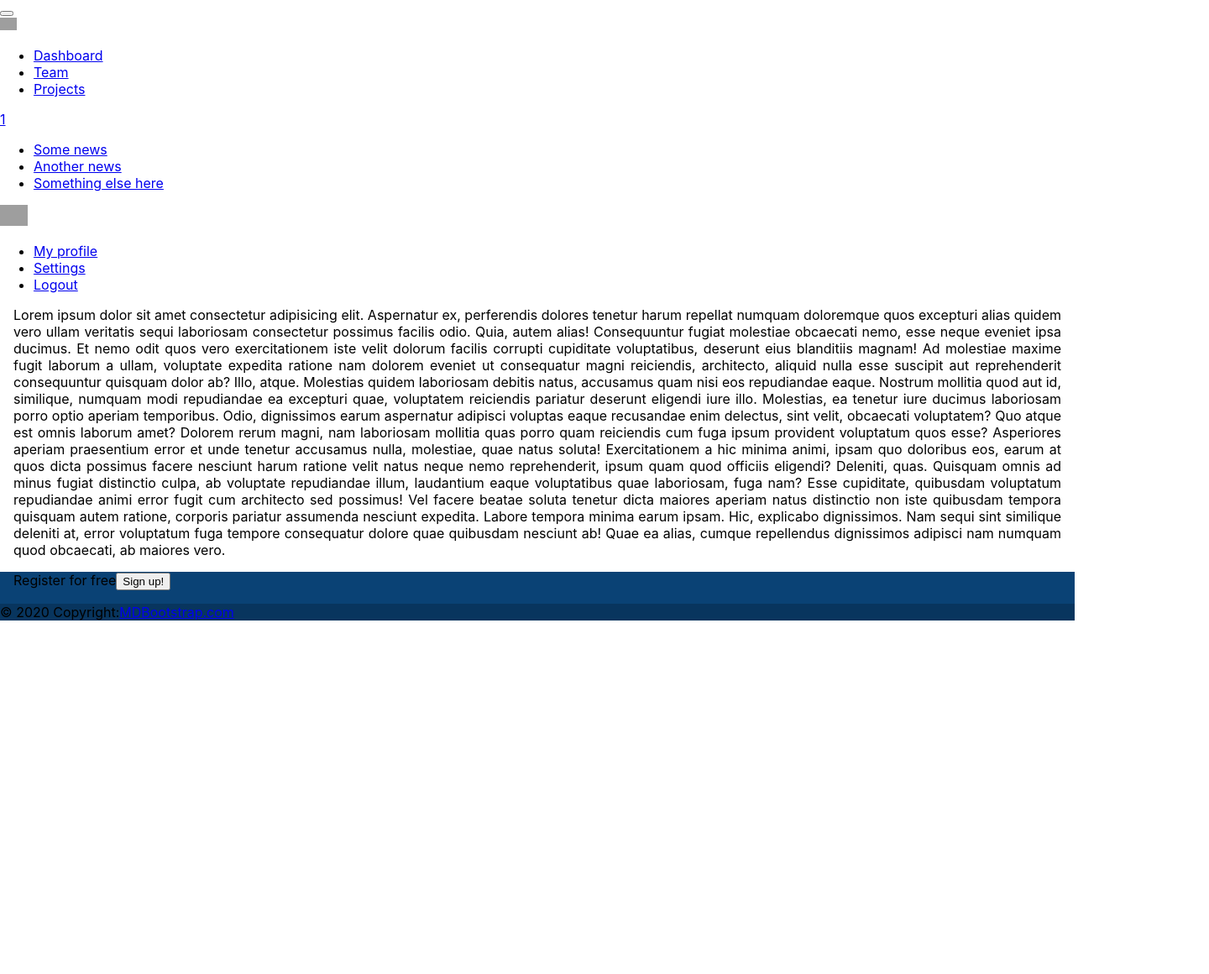
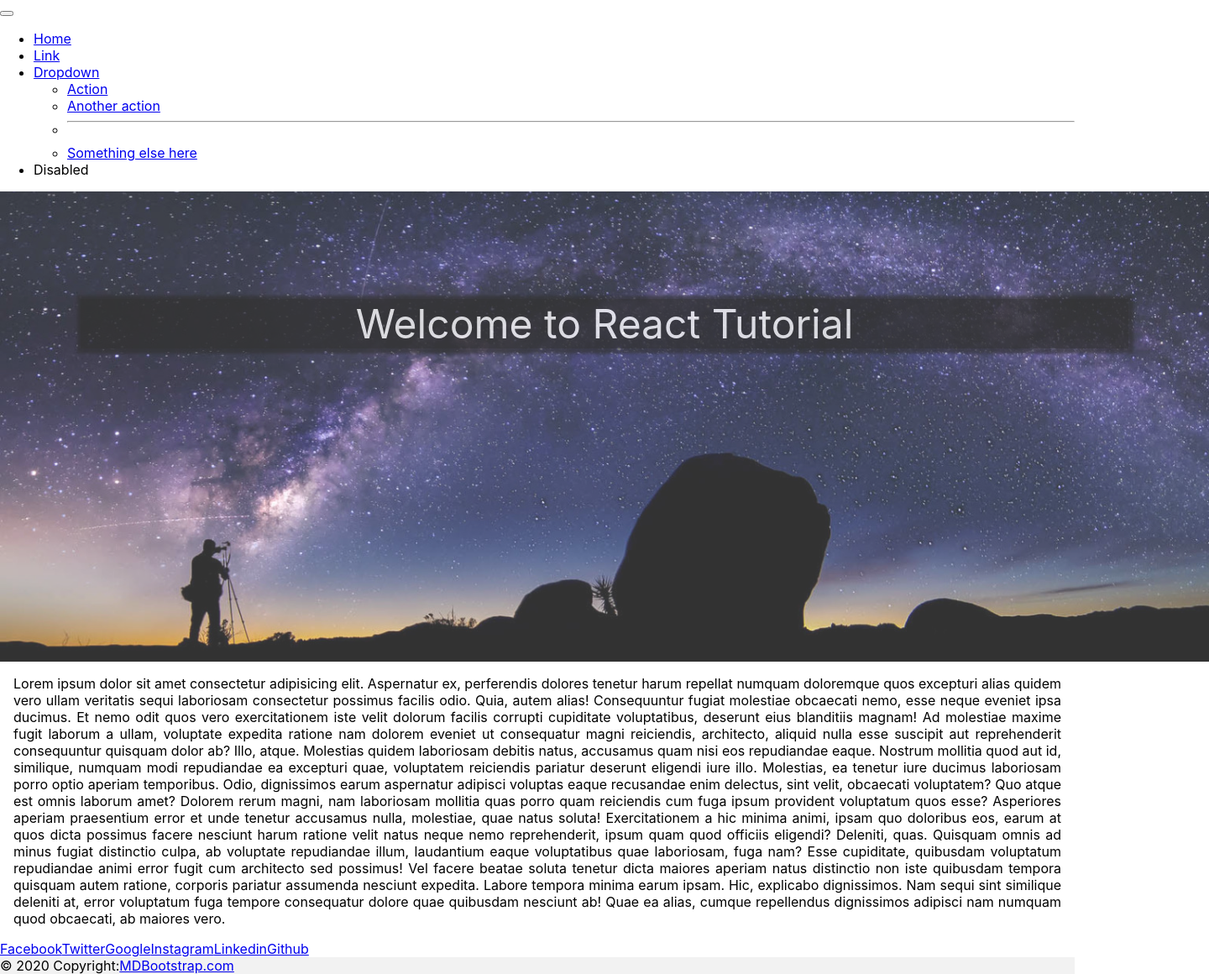
Before and after one commit to O-Mercan/ReactJs-Fundamentals, a React (Create React App) app: page / in a window 1280 px wide. Shown: the whole page at 84% size, 1440 px wide, since content can reach past the window. Before the commit the page ends 800 px from the top, so only its background shows below. Built offline with nearby package versions, Linux system fonts and the light colour scheme; grey boxes are pictures that could not be loaded.

Commit message:
Reactjs styling added

```diff
--- a/src/components/FooterFunction.jsx
+++ b/src/components/FooterFunction.jsx
@@ -3,44 +3,93 @@ import React from 'react'
 export default function FooterFunction() {
   return (
     <div>
-      <section className="">
-  {/* Footer */}
-  <footer
-    className="text-center text-white fized-bot"
-    style={{ backgroundColor: "#0a4275" }}
+        <footer className="text-center bg-body-tertiary">
+  {/* Grid container */}
+  <div className="container pt-4">
+    {/* Section: Social media */}
+    <section className="mb-4">
+      {/* Facebook */}
+      <a
+        data-mdb-ripple-init=""
+        className="btn btn-link btn-floating btn-lg text-body m-1"
+        href="#!"
+        role="button"
+        data-mdb-ripple-color="dark"
       >
-    {/* Grid container */}
-    <div className="container p-4 pb-0">
-      {/* Section: CTA */}
-      <section className="">
-        <p className="d-flex justify-content-center align-items-center">
-          <span className="me-3">Register for free</span>
-          <button
+        <i className="fab fa-facebook-f" />
+        Facebook
+      </a>
+      {/* Twitter */}
+      <a
         data-mdb-ripple-init=""
-            type="button"
-            className="btn btn-outline-light btn-rounded"
+        className="btn btn-link btn-floating btn-lg text-body m-1"
+        href="https://x.com/home?lang=tr"
+        role="button"
+        data-mdb-ripple-color="dark"
       >
-            Sign up!
-          </button>
-        </p>
+        <i className="fab fa-twitter" />
+        Twitter
+      </a>
+      {/* Google */}
+      <a
+        data-mdb-ripple-init=""
+        className="btn btn-link btn-floating btn-lg text-body m-1"
+        href="#!"
+        role="button"
+        data-mdb-ripple-color="dark"
+      >
+        <i className="fab fa-google" />
+        Google
+      </a>
+      {/* Instagram */}
+      <a
+        data-mdb-ripple-init=""
+        className="btn btn-link btn-floating btn-lg text-body m-1"
+        href="#!"
+        role="button"
+        data-mdb-ripple-color="dark"
+      >
+        <i className="fab fa-instagram" />
+        Instagram
+      </a>
+      {/* Linkedin */}
+      <a
+        data-mdb-ripple-init=""
+        className="btn btn-link btn-floating btn-lg text-body m-1"
+        href="#!"
+        role="button"
+        data-mdb-ripple-color="dark"
+      >
+        <i className="fab fa-linkedin" />
+        Linkedin
+      </a>
+      {/* Github */}
+      <a
+        data-mdb-ripple-init=""
+        className="btn btn-link btn-floating btn-lg text-body m-1"
+        href="#!"
+        role="button"
+        data-mdb-ripple-color="dark"
+      >
+        <i className="fab fa-github" />
+        Github
+      </a>
     </section>
-      {/* Section: CTA */}
+    {/* Section: Social media */}
   </div>
   {/* Grid container */}
   {/* Copyright */}
   <div
     className="text-center p-3"
-      style={{ backgroundColor: "rgba(0, 0, 0, 0.2)" }}
+    style={{ backgroundColor: "rgba(0, 0, 0, 0.05)" }}
   >
     © 2020 Copyright:
-      <a className="text-white" href="https://mdbootstrap.com/">
+    <a className="text-body" href="https://mdbootstrap.com/">
       MDBootstrap.com
     </a>
   </div>
   {/* Copyright */}
 </footer>
-  {/* Footer */}
-</section>
 
     </div>
   )
--- a/src/components/HeaderFunction.jsx
+++ b/src/components/HeaderFunction.jsx
@@ -1,11 +1,31 @@
 import React from 'react'
+import background from '../images/Under The Milky Way.jpg'
+
+import '../style.css'
+
+
 
 
 export default function HeaderFunction() {
+
+  {/* start Header */}
+    {/* Option 1 (Styling) */}
+    <header style= {{color:"blue"}}></header>
+
+    {/* Option 2 (Styling) */}
+    // const headerCss={
+    //   "background-image":"url('../images/Under The Milky Way.jpg')",
+    //   "background-size":"cover",
+    //   "background-positinon":"center",
+    //   "height":"50vh",
+    //   "width":"100%",
+    //   "background-color":"black",
+    //   "color":"white",
+    // }
+
   return (
     <div>
-      <>
-  {/* Navbar */}
+      {/* Nav start */}
       <nav className="navbar navbar-expand-lg navbar-light bg-body-tertiary">
   {/* Container wrapper */}
   <div className="container-fluid">
@@ -14,79 +34,53 @@ export default function HeaderFunction() {
       data-mdb-collapse-init=""
       className="navbar-toggler"
       type="button"
-        data-mdb-target="#navbarSupportedContent"
-        aria-controls="navbarSupportedContent"
+      data-mdb-target="#navbarLeftAlignExample"
+      aria-controls="navbarLeftAlignExample"
       aria-expanded="false"
       aria-label="Toggle navigation"
     >
       <i className="fas fa-bars" />
     </button>
     {/* Collapsible wrapper */}
-      <div className="collapse navbar-collapse" id="navbarSupportedContent">
-        {/* Navbar brand */}
-        <a className="navbar-brand mt-2 mt-lg-0" href="#">
-          <img
-            src="https://mdbcdn.b-cdn.net/img/logo/mdb-transaprent-noshadows.webp"
-            height={15}
-            alt="MDB Logo"
-            loading="lazy"
-          />
-        </a>
+    <div className="collapse navbar-collapse" id="navbarLeftAlignExample">
       {/* Left links */}
       <ul className="navbar-nav me-auto mb-2 mb-lg-0">
         <li className="nav-item">
-            <a className="nav-link" href="#">
-              Dashboard
+          <a className="nav-link active" aria-current="page" href="#">
+            Home
           </a>
         </li>
         <li className="nav-item">
           <a className="nav-link" href="#">
-              Team
+            Link
           </a>
         </li>
-          <li className="nav-item">
-            <a className="nav-link" href="#">
-              Projects
-            </a>
-          </li>
-        </ul>
-        {/* Left links */}
-      </div>
-      {/* Collapsible wrapper */}
-      {/* Right elements */}
-      <div className="d-flex align-items-center">
-        {/* Icon */}
-        <a className="text-reset me-3" href="#">
-          <i className="fas fa-shopping-cart" />
-        </a>
-        {/* Notifications */}
-        <div className="dropdown">
+        {/* Navbar dropdown */}
+        <li className="nav-item dropdown">
           <a
             data-mdb-dropdown-init=""
-            className="text-reset me-3 dropdown-toggle hidden-arrow"
+            className="nav-link dropdown-toggle"
             href="#"
-            id="navbarDropdownMenuLink"
+            id="navbarDropdown"
             role="button"
             aria-expanded="false"
           >
-            <i className="fas fa-bell" />
-            <span className="badge rounded-pill badge-notification bg-danger">
-              1
-            </span>
+            Dropdown
           </a>
-          <ul
-            className="dropdown-menu dropdown-menu-end"
-            aria-labelledby="navbarDropdownMenuLink"
-          >
+          {/* Dropdown menu */}
+          <ul className="dropdown-menu" aria-labelledby="navbarDropdown">
             <li>
               <a className="dropdown-item" href="#">
-                Some news
+                Action
               </a>
             </li>
             <li>
               <a className="dropdown-item" href="#">
-                Another news
+                Another action
               </a>
+            </li>
+            <li>
+              <hr className="dropdown-divider" />
             </li>
             <li>
               <a className="dropdown-item" href="#">
@@ -94,53 +88,38 @@ export default function HeaderFunction() {
               </a>
             </li>
           </ul>
-        </div>
-        {/* Avatar */}
-        <div className="dropdown">
-          <a
-            data-mdb-dropdown-init=""
-            className="dropdown-toggle d-flex align-items-center hidden-arrow"
-            href="#"
-            id="navbarDropdownMenuAvatar"
-            role="button"
-            aria-expanded="false"
-          >
-            <img
-              src="https://mdbcdn.b-cdn.net/img/new/avatars/2.webp"
-              className="rounded-circle"
-              height={25}
-              alt="Black and White Portrait of a Man"
-              loading="lazy"
-            />
-          </a>
-          <ul
-            className="dropdown-menu dropdown-menu-end"
-            aria-labelledby="navbarDropdownMenuAvatar"
-          >
-            <li>
-              <a className="dropdown-item" href="#">
-                My profile
-              </a>
         </li>
-            <li>
-              <a className="dropdown-item" href="#">
-                Settings
-              </a>
-            </li>
-            <li>
-              <a className="dropdown-item" href="#">
-                Logout
-              </a>
+        <li className="nav-item">
+          <a className="nav-link disabled">Disabled</a>
         </li>
       </ul>
+      {/* Left links */}
     </div>
-      </div>
-      {/* Right elements */}
+    {/* Collapsible wrapper */}
   </div>
   {/* Container wrapper */}
 </nav>
-  {/* Navbar */}
-</>
+{/* end Nav */}
+
+    {/* start Header */}
+    {/* Option 1 (Styling) */}
+    {/* <header style= {{color:"blue"}}></header> */}
+
+    {/* Option 2 (Styling) */}
+    {/* <header style= {headerCss}>
+      Lorem ipsum dolor sit amet consectetur adipisicing elit. Saepe voluptate pariatur asperiores corrupti facilis incidunt omnis placeat maiores amet, accusantium nam, temporibus ut mollitia exercitationem illum harum fugit quae voluptatem!
+      Sint, pariatur. Nisi accusantium sunt ullam magni recusandae necessitatibus voluptatum ut voluptas, aliquam sequi nam, odio commodi voluptates. Vel esse impedit modi tenetur mollitia sequi maxime! Quae dolorum beatae adipisci.
+      Tempore ab, nisi numquam excepturi dolorum error labore ullam repellendus. Ipsa, sunt culpa id hic minima repudiandae dolore corporis nisi voluptates! Quas quis id est nemo eum delectus sit animi.
+      Obcaecati autem ipsum optio minus sint incidunt possimus sed veniam est laudantium unde recusandae dolorem modi natus perferendis tempora, molestias ea hic odio in excepturi eaque aperiam dignissimos tempore. Cum.
+    </header>
+    <img src={background} alt="" /> */}
+
+    {/* option 3 */}
+      <header className='backgroundExternal'>
+        <p className='specialParag'>Welcome to React Tutorial</p>
+    </header>
+
+    {/* end Header */}
 
     </div>
   )
--- /dev/null
+++ b/src/style.css
@@ -0,0 +1,20 @@
+.backgroundExternal{
+    background-image:url('./images/Under The Milky Way.jpg');
+      background-size:cover;
+      background-position:center;
+      height:50vh;
+      width:100%;
+      background-color:rgb(214, 37, 37);
+      color:white;
+      padding:5rem;
+      opacity:0.8;
+      text-align:center;
+      font-size:3rem;
+}
+
+.specialParag{
+    background-color: black;
+    opacity:0.8;
+    margin-top:3rem;
+    box-shadow: 1px 1px 3px 5px rgba(0, 0, 0, .8);
+}
```
Also changed, not shown: src/images/Under The Milky Way.jpg (added). Lines whose indentation alone changed are shown as unchanged.
